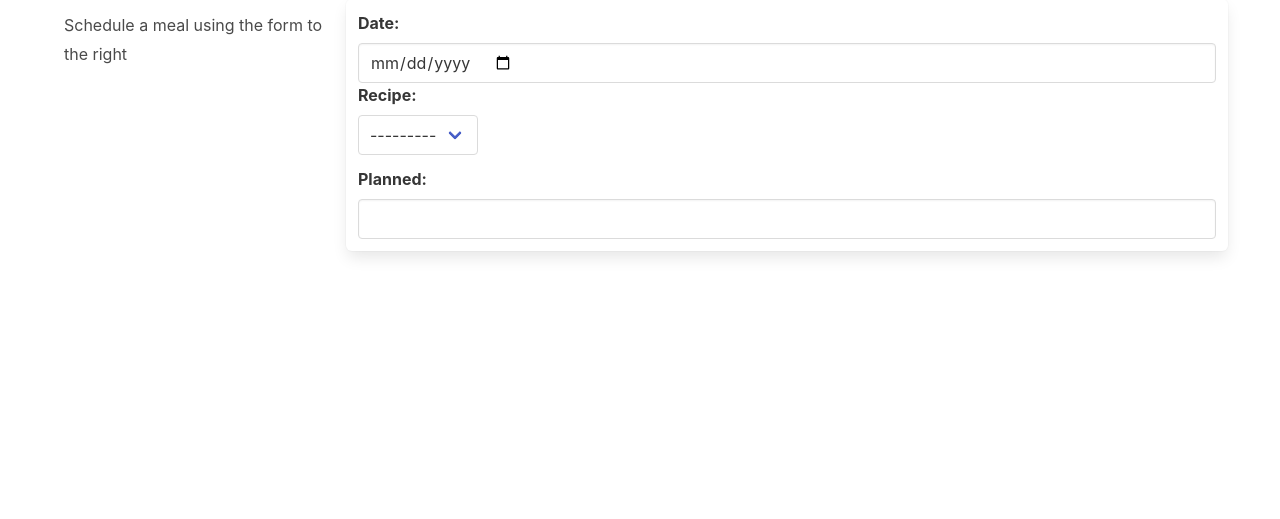
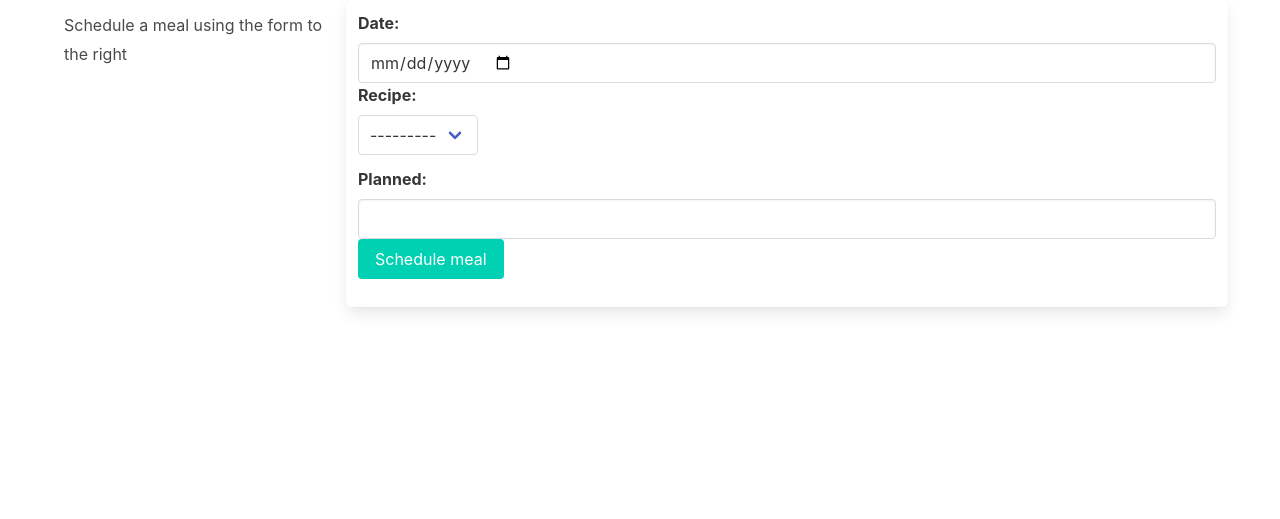
Before and after one commit to merosenlund/meal_planner, a Django app: page /meals/schedule/ in a window 1280 px wide. Shown: the part 120-639 px from the top of the page. Run offline with Django 4.2, Linux system fonts and the light colour scheme; data that the repository does not hold is empty; some web fonts are replaced.

Commit message:
#9 - Make meal_form_view redirect to meal list on success

```diff
--- a/meals/templates/meals/create_meal.html
+++ b/meals/templates/meals/create_meal.html
@@ -11,8 +11,13 @@
           <p> Schedule a meal using the form to the right</p>
         </div>
         <div role="region" aria-label="Meal scheduling form" class="column is-three-quarters box">
-          {{ meal_form.as_bulma }}
-          {% csrf_token %}
+          <form method="post">
+            {{ meal_form.as_bulma }}
+            {% csrf_token %}
+            <div class="controls">
+              <button class="button is-primary">Schedule meal</button>
+            </div>
+          </form>
         </div>
       </div>
     </div>
--- a/meals/views.py
+++ b/meals/views.py
@@ -1,4 +1,5 @@
-from django.shortcuts import render
+from django.shortcuts import redirect, render
+from django.urls import reverse
 from datetime import datetime
 
 from .models import Recipe, Meal
@@ -29,6 +30,7 @@ def meal_form_view(request):
         meal_form = MealForm(request.POST)
         if meal_form.is_valid():
             meal_form.save()
+            return redirect(reverse("meals"))
     else:
         meal_form = MealForm()
     context = {
```
